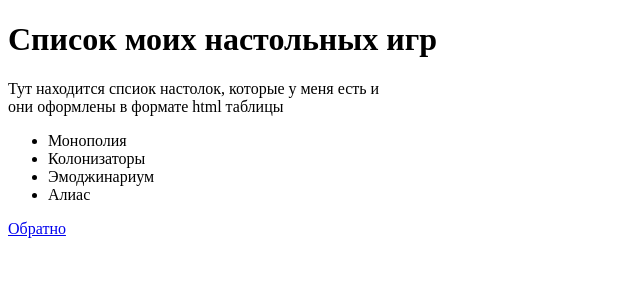
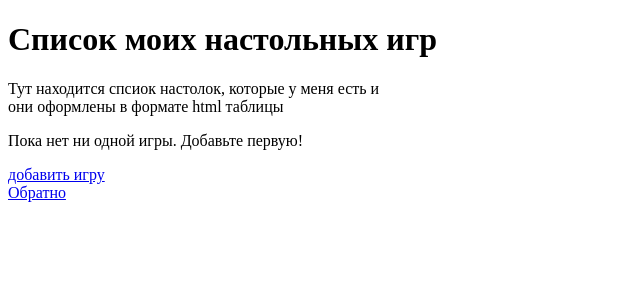
Before and after one commit to SemionPetrov/nastolki-app, a Flask app: page /games in a window 1280 px wide. Shown: the part 140-440 px from the top of the page, without its empty margins (0-640 px from the left). Run offline with Flask 3, Linux system fonts and the light colour scheme.

Commit message:
новые штуксы часть 4

```diff
--- a/templates/games.html
+++ b/templates/games.html
@@ -6,10 +6,11 @@
 <h1>Список моих настольных игр </h1>
 <p>Тут находится спсиок настолок, которые у меня есть и <br> они оформлены в формате html таблицы</p>
 <ul>
-    <li>Монополия</li>
-    <li>Колонизаторы</li>
-    <li>Эмоджинариум</li>
-    <li>Алиас</li>
+
 </ul>
+{% if games|length == 0 %}
+    <p>Пока нет ни одной игры. Добавьте первую!</p>
+    <a href="/add"> добавить игру</a> <br>
+{% endif %}
 <a href ="/">Обратно</a>
 {% endblock %}
```
